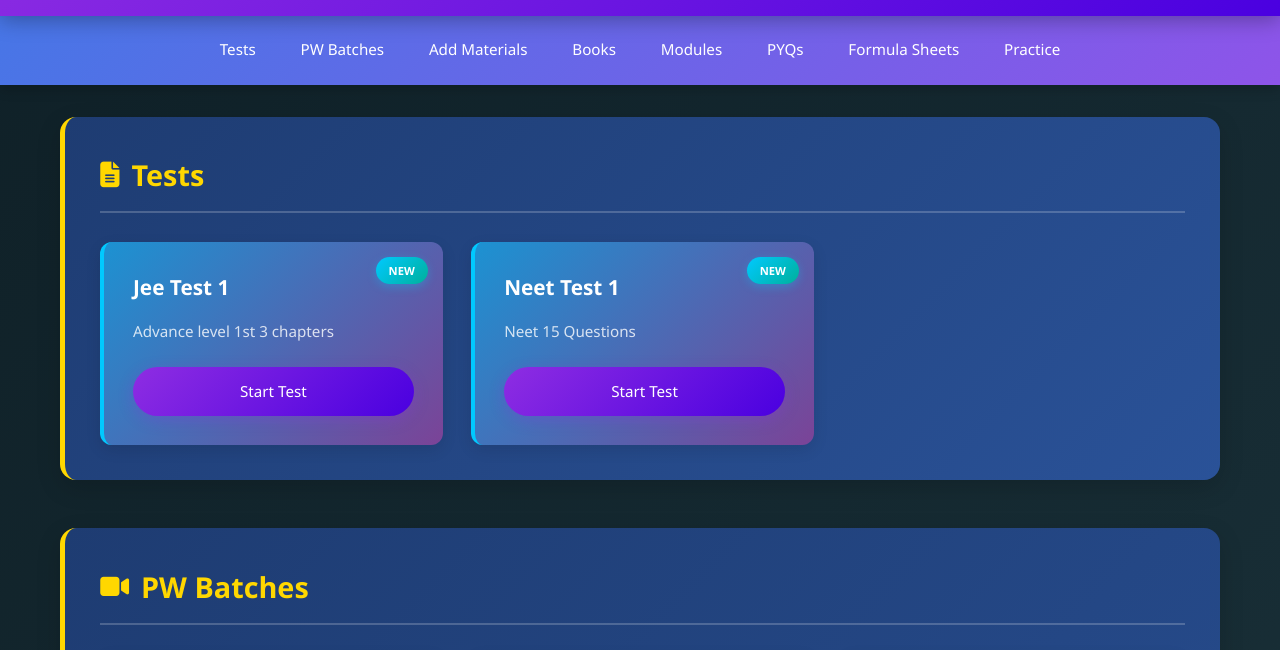
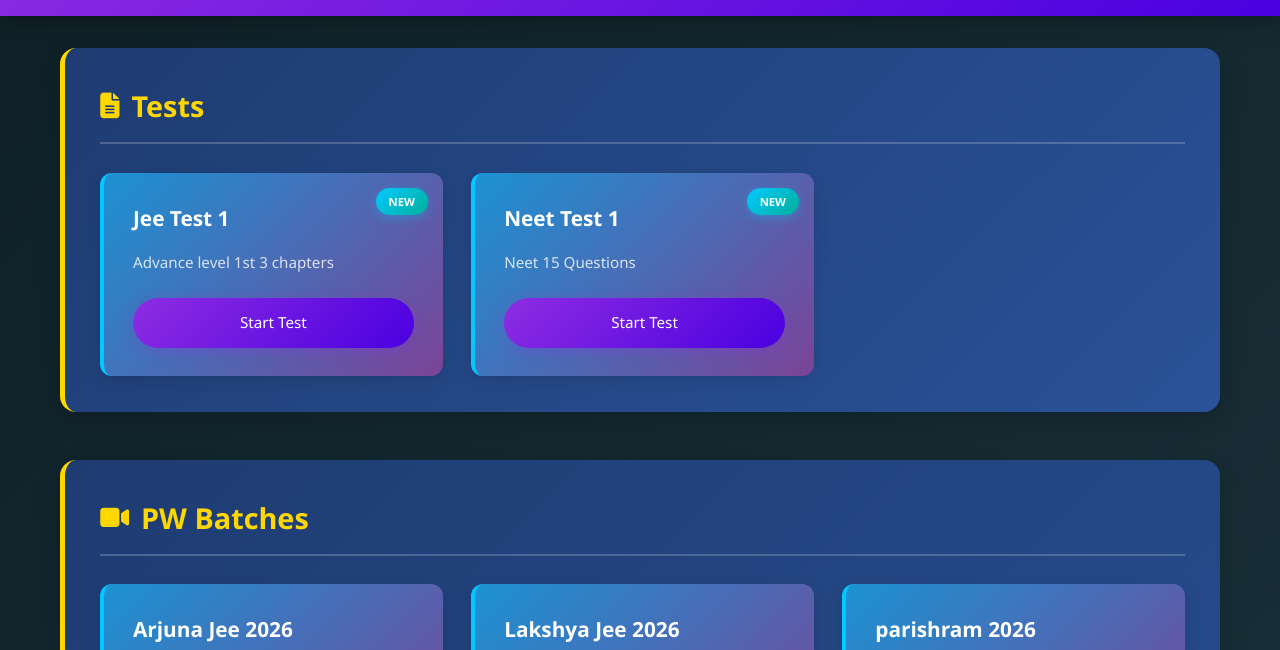
Before and after one commit to tijilweb/IITEXPRESS, a plain HTML site: page index.html in a window 1280 px wide. Shown: the part 117-767 px from the top of the page. Drawn offline with Linux system fonts and the light colour scheme.

Commit message:
Update index.html

```diff
--- a/index.html
+++ b/index.html
@@ -416,19 +416,6 @@ footer {
             </div>
         </div>
     </header>
-
-    <nav>
-        <div class="nav-container">
-            <div class="nav-item" onclick="scrollToSection('Tests')">Tests</div>
-            <div class="nav-item" onclick="scrollToSection('Pw Batches')">PW Batches</div>
-            <div class="nav-item" onclick="scrollToSection('Add Materials')">Add Materials</div>
-            <div class="nav-item" onclick="scrollToSection('books')">Books</div>
-            <div class="nav-item" onclick="scrollToSection('modules')">Modules</div>
-            <div class="nav-item" onclick="scrollToSection('pyqs')">PYQs</div>
-            <div class="nav-item" onclick="scrollToSection('formulas')">Formula Sheets</div>
-            <div class="nav-item" onclick="scrollToSection('practice')">Practice</div>
-        </div>
-    </nav>
 
     <main>
         <div class="container">
```
